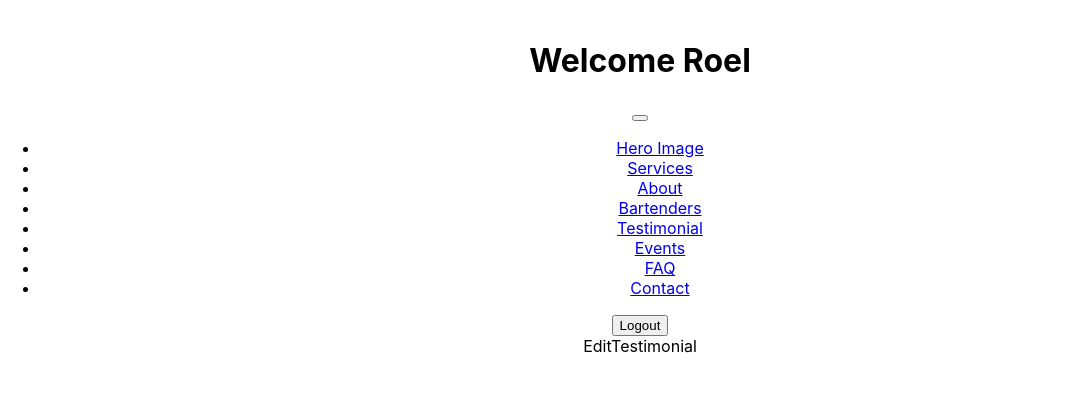
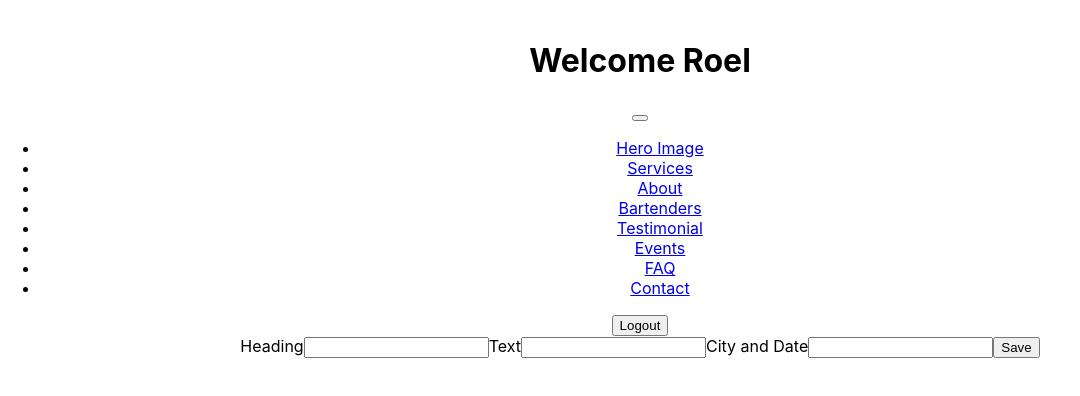
Before and after one commit to SalemAbebe/mixcellence, a React (Create React App) app: page /admin/edit-testimonial in a window 1280 px wide. Shown: the top 396 px of the page, without its empty margins (0-1080 px from the left). Built offline with nearby package versions, Linux system fonts and the light colour scheme; no server answers; the database is empty.

Commit message:
draft admin dashboard about, contact, events, FAQ and testimonial

```diff
--- a/src/components/AdminDashBoard/About/EditAbout.js
+++ b/src/components/AdminDashBoard/About/EditAbout.js
@@ -1,9 +1,68 @@
-import React from 'react'
+import React, { useState } from "react";
+
+//firebase
+import { app } from "../../../firebase/config";
+import { collection, addDoc } from "firebase/firestore";
 
 function EditAbout() {
+  const [hero, setHero] = useState({
+    heading: "",
+    text: "",
+    photo: "",
+  });
+
+  const onChangeHandler = (e) => {
+    setHero((prev) => {
+      return { ...prev, [e.target.name]: e.target.value };
+    });
+  };
+
+  const addDocsHandler = async (e) => {
+    e.preventDefault();
+
+    const ref = collection(app, "about");
+
+    await addDoc(ref, {
+      heading: hero.heading,
+      text: hero.text,
+      photo: hero.photo,
+    });
+
+    setHero({
+      heading: "",
+      text: "",
+      photo: "",
+    });
+  };
   return (
-    <div>EditAbout</div>
-  )
+    <form onSubmit={addDocsHandler}>
+      <label htmlFor="heading">Heading</label>
+      <input
+        type="text"
+        id="heading"
+        name="heading"
+        value={hero.heading}
+        onChange={onChangeHandler}
+      />
+      <label htmlFor="text">Text</label>
+      <input
+        type="text"
+        id="text"
+        name="text"
+        value={hero.text}
+        onChange={onChangeHandler}
+      />
+      <label htmlFor="photo">Photo</label>
+      <input
+        type="text"
+        id="photo"
+        name="photo"
+        value={hero.photo}
+        onChange={onChangeHandler}
+      />
+      <button>Save</button>
+    </form>
+  );
 }
 
-export default EditAbout
+export default EditAbout;
--- a/src/components/AdminDashBoard/Contact/EditContact.js
+++ b/src/components/AdminDashBoard/Contact/EditContact.js
@@ -1,9 +1,58 @@
-import React from 'react'
+import React, { useState } from "react";
+
+//firebase
+import { app } from "../../../firebase/config";
+import { collection, addDoc } from "firebase/firestore";
 
 function EditContact() {
+  const [contact, setContact] = useState({
+    heading: "",
+    text: "",
+  });
+
+  const onChangeHandler = (e) => {
+    setContact((prev) => {
+      return { ...prev, [e.target.name]: e.target.value };
+    });
+  };
+
+  const addDocsHandler = async (e) => {
+    e.preventDefault();
+
+    const ref = collection(app, "contact");
+
+    await addDoc(ref, {
+      heading: contact.heading,
+      text: contact.text,
+    });
+
+    setContact({
+      heading: "",
+      text: "",
+    });
+  };
   return (
-    <div>EditContact</div>
-  )
+    <form onSubmit={addDocsHandler}>
+      <label htmlFor="heading">Name</label>
+      <input
+        type="text"
+        id="heading"
+        name="heading"
+        value={contact.heading}
+        onChange={onChangeHandler}
+      />
+      <label htmlFor="text">Email Address</label>
+      <input
+        type="text"
+        id="text"
+        name="text"
+        value={contact.text}
+        onChange={onChangeHandler}
+      />
+
+      <button>Save</button>
+    </form>
+  );
 }
 
-export default EditContact
+export default EditContact;
--- a/src/components/AdminDashBoard/Events/EditEvents.js
+++ b/src/components/AdminDashBoard/Events/EditEvents.js
@@ -1,9 +1,78 @@
-import React from 'react'
+import React, { useState } from "react";
+import { app } from "../../../firebase/config";
+import { collection, addDoc } from "firebase/firestore";
 
 function EditEvents() {
+  const [events, setEvents] = useState({
+    photo1: "",
+    photo2: "",
+    photo3: "",
+    photo4: "",
+    photo5: "",
+  });
+
+  const onChangeHandler = (e) => {
+    setEvents((prev) => {
+      return { ...prev, [e.target.name]: e.target.value };
+    });
+  };
+
+  const addDocHandler = async (e) => {
+    e.preventDefault();
+    const ref = collection(app, "events");
+    await addDoc(ref, {
+      photo1: events.photo1,
+      photo2: events.photo1,
+      photo3: events.photo1,
+      photo4: events.photo1,
+      photo5: events.photo1,
+    });
+  };
   return (
-    <div>EditEvents</div>
-  )
+    <form>
+      <label htmlFor="photo">Photo-1</label>
+      <input
+        type="text"
+        id="photo"
+        name="photo"
+        value={events.photo1}
+        onChange={onChangeHandler}
+      />
+      <label htmlFor="photo">Photo-2</label>
+      <input
+        type="text"
+        id="photo"
+        name="photo"
+        value={events.photo2}
+        onChange={onChangeHandler}
+      />
+      <label htmlFor="photo">Photo-3</label>
+      <input
+        type="text"
+        id="photo"
+        name="photo"
+        value={events.photo3}
+        onChange={onChangeHandler}
+      />
+      <label htmlFor="photo">Photo-4</label>
+      <input
+        type="text"
+        id="photo"
+        name="photo"
+        value={events.photo4}
+        onChange={onChangeHandler}
+      />
+      <label htmlFor="photo">Photo-5</label>
+      <input
+        type="text"
+        id="photo"
+        name="photo"
+        value={events.photo5}
+        onChange={onChangeHandler}
+      />
+      <button>Save</button>
+    </form>
+  );
 }
 
-export default EditEvents
+export default EditEvents;
--- a/src/components/AdminDashBoard/FAQ/EditFAQ.js
+++ b/src/components/AdminDashBoard/FAQ/EditFAQ.js
@@ -1,9 +1,58 @@
-import React from 'react'
+import React, { useState } from "react";
+
+//firebase
+import { app } from "../../../firebase/config";
+import { collection, addDoc } from "firebase/firestore";
 
 function EditFAQ() {
+  const [FAQ, setFAQ] = useState({
+    heading: "",
+    text: "",
+  });
+
+  const onChangeHandler = (e) => {
+    setFAQ((prev) => {
+      return { ...prev, [e.target.name]: e.target.value };
+    });
+  };
+
+  const addDocsHandler = async (e) => {
+    e.preventDefault();
+
+    const ref = collection(app, "about");
+
+    await addDoc(ref, {
+      heading: FAQ.heading,
+      text: FAQ.text,
+    });
+
+    setFAQ({
+      heading: "",
+      text: "",
+    });
+  };
   return (
-    <div>EditFAQ</div>
-  )
+    <form onSubmit={addDocsHandler}>
+      <label htmlFor="heading">Question</label>
+      <input
+        type="text"
+        id="heading"
+        name="heading"
+        value={FAQ.heading}
+        onChange={onChangeHandler}
+      />
+      <label htmlFor="text">Answer</label>
+      <input
+        type="text"
+        id="text"
+        name="text"
+        value={FAQ.text}
+        onChange={onChangeHandler}
+      />
+
+      <button>Save</button>
+    </form>
+  );
 }
 
-export default EditFAQ
+export default EditFAQ;
--- a/src/components/AdminDashBoard/Testimonial/EditTestimonial.js
+++ b/src/components/AdminDashBoard/Testimonial/EditTestimonial.js
@@ -1,9 +1,62 @@
-import React from 'react'
+import React, { useState } from "react";
+//firebase
+import { app } from "../../../firebase/config";
+import { collection, addDoc } from "firebase/firestore";
 
 function EditTestimonial() {
+  const [testimonial, setTestimonial] = useState({
+    heading: "",
+    text: "",
+    cityAndDate: "",
+  });
+  const onChangeHandler = (e) => {
+    setTestimonial((prev) => {
+      return { ...prev, [e.target.name]: e.target.value };
+    });
+  };
+  const addDocsHandler = async (e) => {
+    e.preventDefault();
+    const ref = collection(app, "testimonials");
+    await addDoc(ref, {
+      heading: testimonial.heading,
+      text: testimonial.text,
+      cityAndDate: testimonial.cityAndDate,
+    });
+    setTestimonial({
+      heading: "",
+      text: "",
+      cityAndDate: "",
+    });
+  };
   return (
-    <div>EditTestimonial</div>
-  )
+    <form onSubmit={addDocsHandler}>
+      <label htmlFor="heading">Heading</label>
+      <input
+        type="text"
+        id="heading"
+        name="heading"
+        value={testimonial.heading}
+        onChange={onChangeHandler}
+      />
+      <label htmlFor="text">Text</label>
+      <input
+        type="text"
+        id="text"
+        name="text"
+        value={testimonial.text}
+        onChange={onChangeHandler}
+      />
+      <label htmlFor="cityAndDate">City and Date</label>
+      <input
+        type="text"
+        id="cityAndDate"
+        name="cityAndDate"
+        value={testimonial.cityAndDate}
+        onChange={onChangeHandler}
+      />
+      <button>Save</button>
+    </form>
+  );
 }
 
-export default EditTestimonial
+export default EditTestimonial;
```
